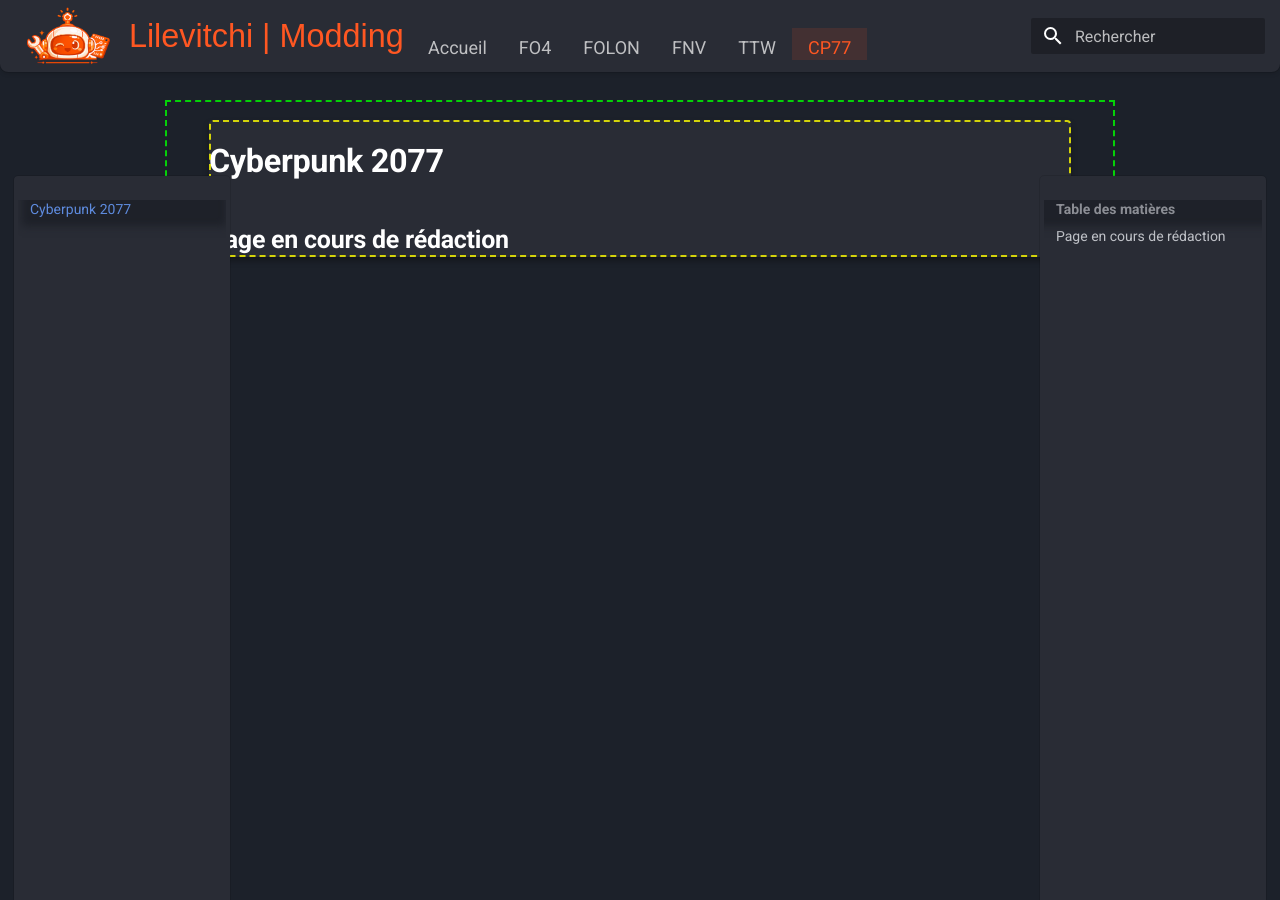
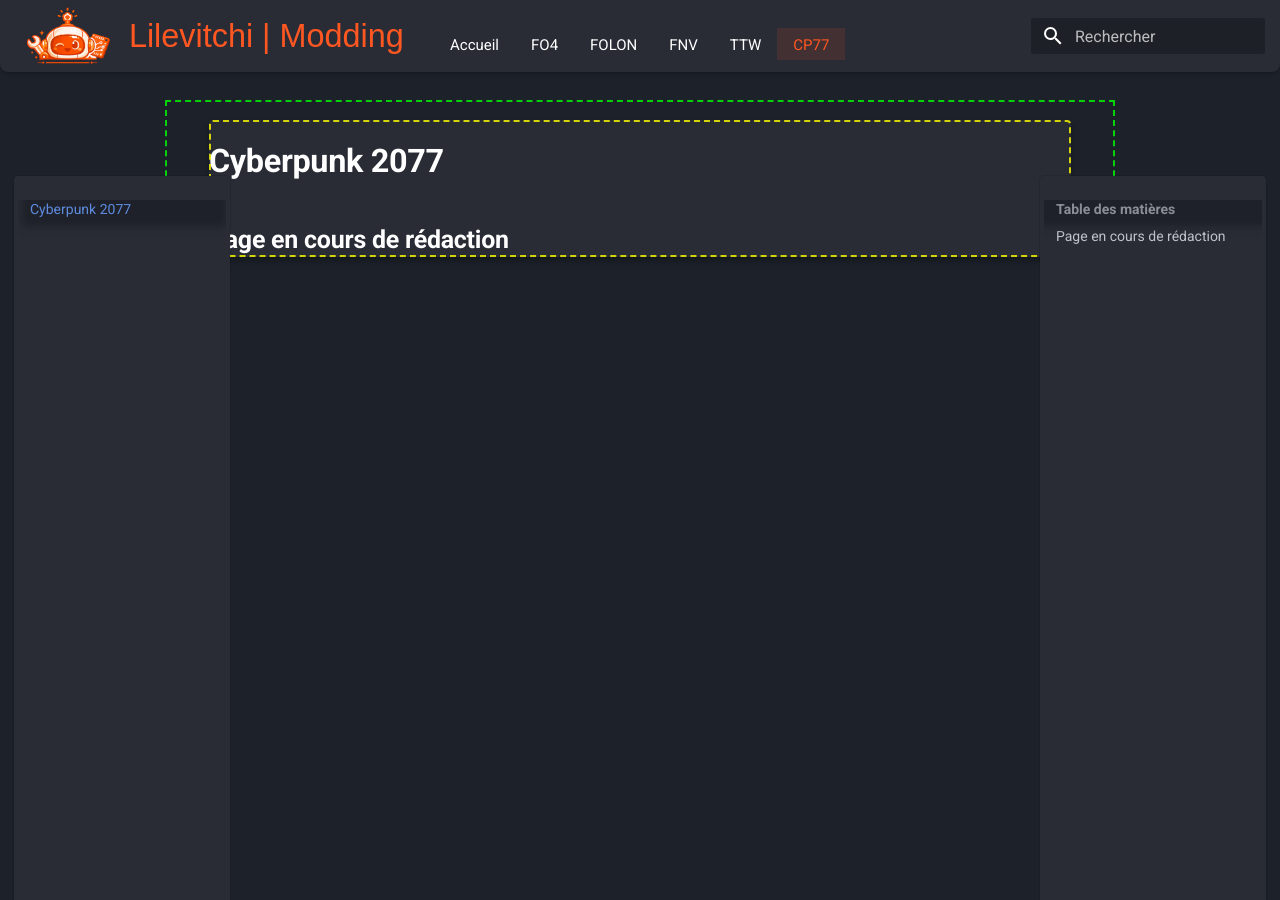
Before and after one commit to Lilevitchi/lilevitchi.github.io, an MkDocs documentation site: the page built from docs/cyberpunk/index.md, in a window 1280 px wide and 900 px high. Built offline with MkDocs 1.6.1 and Material for MkDocs 9.7.7, drawn with Linux system fonts in a browser that asks for light colours.

Commit message:
Update extra.css

```diff
--- a/docs/stylesheets/extra.css
+++ b/docs/stylesheets/extra.css
@@ -211,7 +211,6 @@
   position: stiky;
   display: flex;
   justify-content: center;
-  font-size: 1.5rem;
   width: 100%;
   background: transparent;
   box-shadow: none;
@@ -238,10 +237,10 @@
   pointer-events: auto;
   color: white;
   padding: 0.4rem 0.8rem;
-  font-size: 0.9rem;
+  font-size: 0.75rem;
+  opacity: 1;
   border-bottom: 4px solid transparent;
-  background: transparent;
-  transition: var(--transition-midnight);
+  transition: var(--transition);
 }
 
 /* Onglet — survol (hover) */
```
